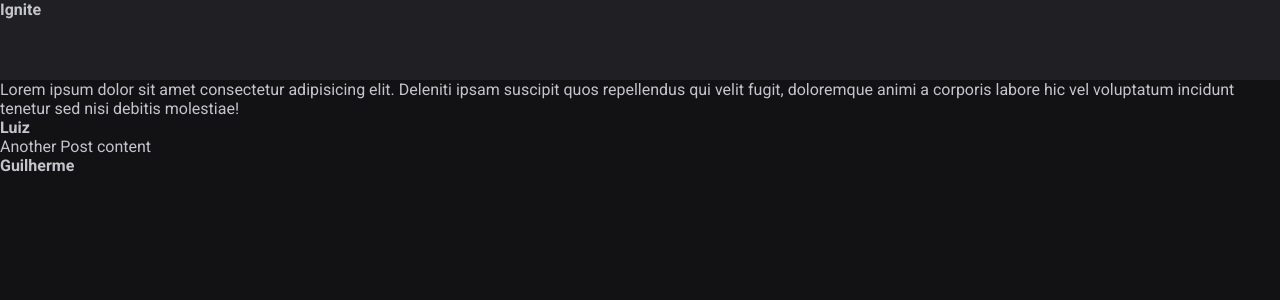
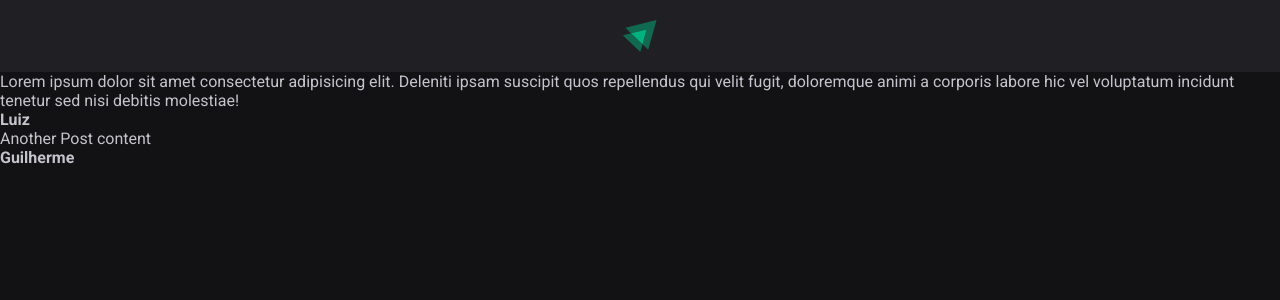
Before and after one commit to LuizPelegrini/reactjs-fundamentals, a React (Vite) app: page / in a window 1280 px wide. Shown: the top 300 px of the page. Built offline with nearby package versions, Linux system fonts and the light colour scheme.

Commit message:
add: Insert logo in Header component

```diff
--- a/src/components/Header/index.jsx
+++ b/src/components/Header/index.jsx
@@ -1,9 +1,11 @@
 import styles from './styles.module.css';
+
+import logo from '../../assets/ignite-symbol.svg';
 
 export function Header() {
   return (
     <header className={styles.header}>
-      <strong>Ignite</strong>
+      <img src={logo} alt="Ignite Logo" />
     </header>
   );
 }
--- a/src/components/Header/styles.module.css
+++ b/src/components/Header/styles.module.css
@@ -1,4 +1,10 @@
 .header {
-  background-color: #202024;
-  height: 80px;
+  background-color: var(--gray-800);
+  display: flex;
+  justify-content: center;
+  padding: 1.25rem 0;
 }
+
+.header img {
+  height: 2rem;
+}
```
Also changed, not shown: src/assets/ignite-symbol.svg (added).
